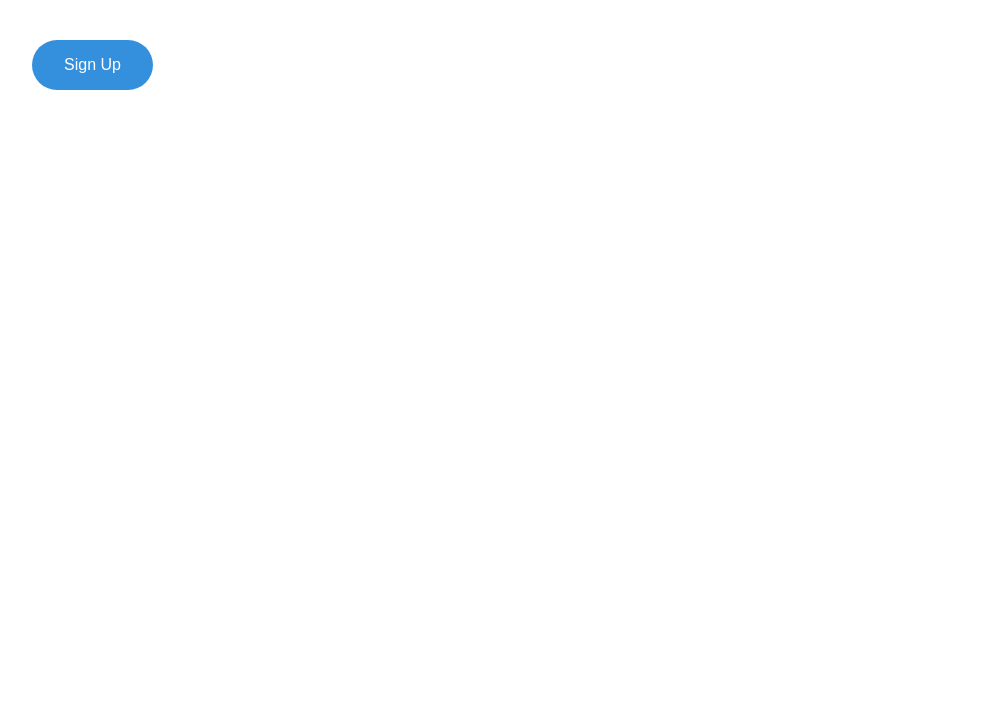
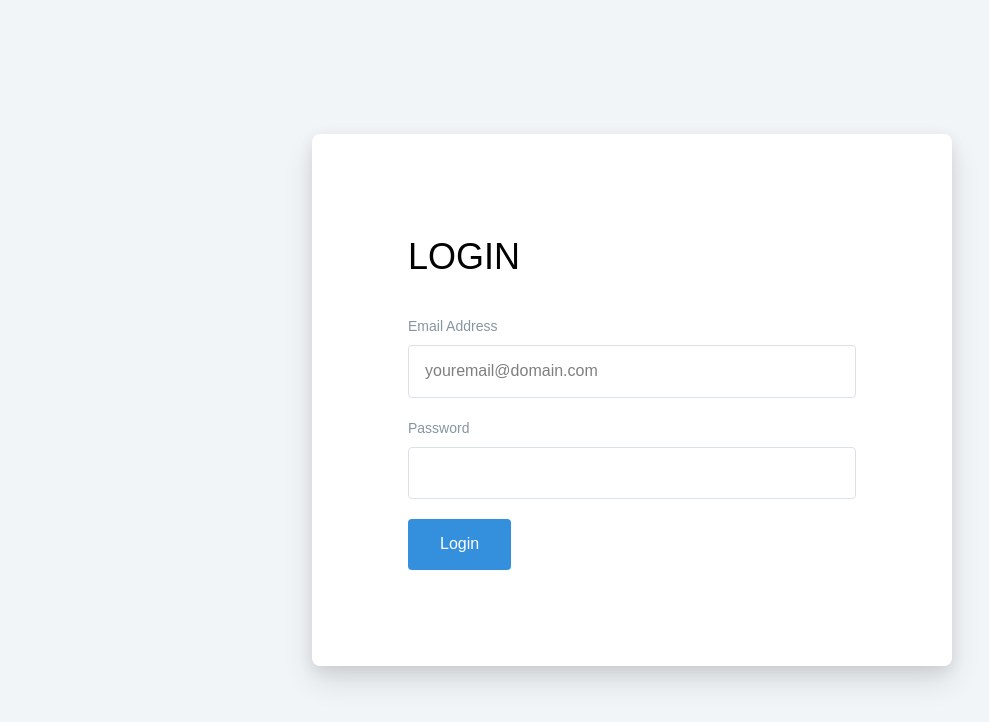
Before and after one commit to LAHILOTE/Belajar-Tailwind-CSS-Dari-Awal-0.1, a website: page index.html in a window 1280 px wide. Shown: the whole page, without its empty margins (8-997 px from the left). Drawn offline with Linux system fonts and the light colour scheme.

Commit message:
Login Form Murni Dengan Tailmix

```diff
--- a/index.html
+++ b/index.html
@@ -5,13 +5,26 @@
     <meta charset="UTF-8">
     <meta http-equiv="X-UA-Compatible" content="IE=edge">
     <meta name="viewport" content="width=device-width, initial-scale=1.0">
-    <title></title>
+    <title>Learning Tailwind</title>
     <link rel="stylesheet" href="./dist/app.css">
 </head>
 
-<body class="p-10">
+<body class="bg-grey-lighter">
 
-    <button type="submit" class="bg-blue text-white py-4 px-8 rounded-full">Sign Up</button>
+    <div class="h-screen flex items-center justify-center">
+        <div class="w-full shadow-lg rounded-lg max-w-md bg-white p-24 leading-normal">
+            <div class="text-4xl font-light mb-8 uppercase">Login</div>
+            <div class="mb-5">
+                <label for="email" class="text-sm mb-2 block text-grey-dark">Email Address</label>
+                <input type="text" name="" id="" placeholder="youremail@domain.com" class="border p-4 rounded w-full focus:border-blue focus:outline-none">
+            </div>
+            <div class="mb-5">
+                <label for="password" class="text-sm mb-2 block text-grey-dark">Password</label>
+                <input type="password" name="" id="" placeholder="" class="border p-4 rounded w-full focus:border-blue focus:outline-none">
+            </div>
+            <button type="submit" class="bg-blue py-4 px-8 text-white rounded hover:bg-blue-dark">Login</button>
+        </div>
+    </div>
 
 </body>
 
```
